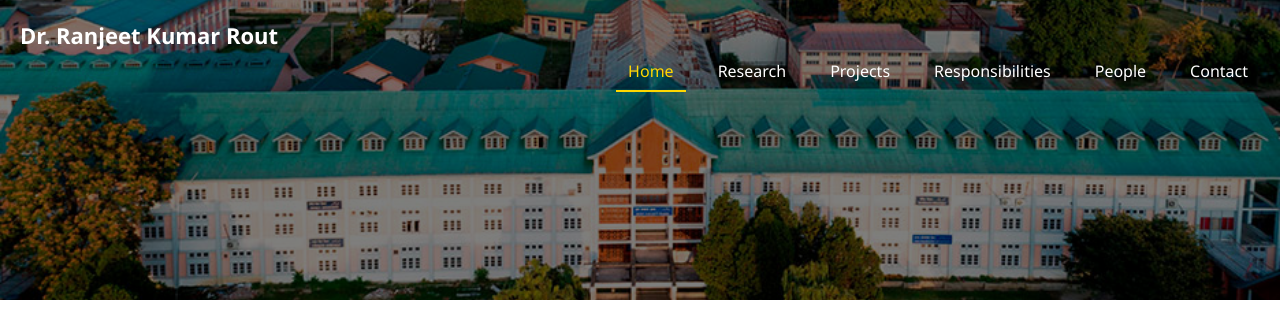
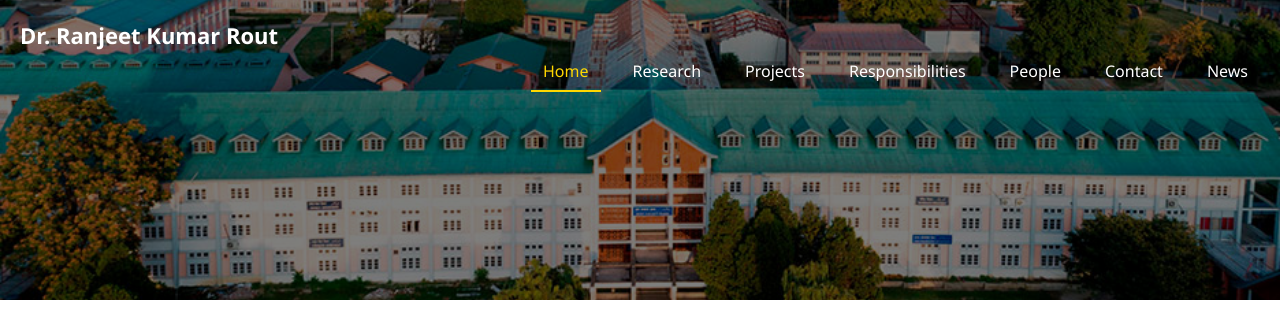
Before and after one commit to m-anish2003/prototype, a Flask app: page / in a window 1280 px wide. Shown: the top 321 px of the page. Run offline with Flask 3, Linux system fonts and the light colour scheme.

Commit message:
Possibly fixed all the changes on this branch

```diff
--- a/templates/contact.html
+++ b/templates/contact.html
@@ -24,6 +24,7 @@
                     <li><a href="{{ url_for('responsibilities') }}" class="{{ 'active' if active_page == 'responsibilities' else '' }}">Responsibilities</a></li>
                     <li><a href="{{ url_for('people') }}" class="{{ 'active' if active_page == 'people' else '' }}">People</a></li>
                     <li><a href="{{ url_for('contact') }}" class="{{ 'active' if active_page == 'contact' else '' }}">Contact</a></li>
+                    <li><a href="{{ url_for('news') }}" class="{{ 'active' if active_page == 'news' else '' }}">News</a></li>
                 </ul>
             </nav>
         </div>
--- a/templates/index.html
+++ b/templates/index.html
@@ -21,13 +21,13 @@
             <div class="menu-toggle" onclick="toggleMenu()"><i class="fas fa-bars"></i></div>
             <nav class="navbar" id="navbar">
                 <ul>
-                    <!-- Active page gets a class for styling -->
                     <li><a href="{{ url_for('home') }}" class="{{ 'active' if active_page == 'home' else '' }}">Home</a></li>
                     <li><a href="{{ url_for('research') }}" class="{{ 'active' if active_page == 'research' else '' }}">Research</a></li>
                     <li><a href="{{ url_for('projects') }}" class="{{ 'active' if active_page == 'projects' else '' }}">Projects</a></li>
                     <li><a href="{{ url_for('responsibilities') }}" class="{{ 'active' if active_page == 'responsibilities' else '' }}">Responsibilities</a></li>
                     <li><a href="{{ url_for('people') }}" class="{{ 'active' if active_page == 'people' else '' }}">People</a></li>
                     <li><a href="{{ url_for('contact') }}" class="{{ 'active' if active_page == 'contact' else '' }}">Contact</a></li>
+                    <li><a href="{{ url_for('news') }}" class="{{ 'active' if active_page == 'news' else '' }}">News</a></li>
                 </ul>
             </nav>
         </div>
--- a/templates/people.html
+++ b/templates/people.html
@@ -24,6 +24,7 @@
                     <li><a href="{{ url_for('responsibilities') }}" class="{{ 'active' if active_page == 'responsibilities' else '' }}">Responsibilities</a></li>
                     <li><a href="{{ url_for('people') }}" class="{{ 'active' if active_page == 'people' else '' }}">People</a></li>
                     <li><a href="{{ url_for('contact') }}" class="{{ 'active' if active_page == 'contact' else '' }}">Contact</a></li>
+                    <li><a href="{{ url_for('news') }}" class="{{ 'active' if active_page == 'news' else '' }}">News</a></li>
                 </ul>
             </nav>
         </div>
--- a/templates/projects.html
+++ b/templates/projects.html
@@ -24,6 +24,7 @@
                     <li><a href="{{ url_for('responsibilities') }}" class="{{ 'active' if active_page == 'responsibilities' else '' }}">Responsibilities</a></li>
                     <li><a href="{{ url_for('people') }}" class="{{ 'active' if active_page == 'people' else '' }}">People</a></li>
                     <li><a href="{{ url_for('contact') }}" class="{{ 'active' if active_page == 'contact' else '' }}">Contact</a></li>
+                    <li><a href="{{ url_for('news') }}" class="{{ 'active' if active_page == 'news' else '' }}">News</a></li>
                 </ul>
             </nav>
         </div>
--- a/templates/research.html
+++ b/templates/research.html
@@ -24,6 +24,7 @@
                     <li><a href="{{ url_for('responsibilities') }}" class="{{ 'active' if active_page == 'responsibilities' else '' }}">Responsibilities</a></li>
                     <li><a href="{{ url_for('people') }}" class="{{ 'active' if active_page == 'people' else '' }}">People</a></li>
                     <li><a href="{{ url_for('contact') }}" class="{{ 'active' if active_page == 'contact' else '' }}">Contact</a></li>
+                    <li><a href="{{ url_for('news') }}" class="{{ 'active' if active_page == 'news' else '' }}">News</a></li>
                 </ul>
             </nav>
         </div>
--- a/templates/responsibilities.html
+++ b/templates/responsibilities.html
@@ -24,6 +24,7 @@
                     <li><a href="{{ url_for('responsibilities') }}" class="{{ 'active' if active_page == 'responsibilities' else '' }}">Responsibilities</a></li>
                     <li><a href="{{ url_for('people') }}" class="{{ 'active' if active_page == 'people' else '' }}">People</a></li>
                     <li><a href="{{ url_for('contact') }}" class="{{ 'active' if active_page == 'contact' else '' }}">Contact</a></li>
+                    <li><a href="{{ url_for('news') }}" class="{{ 'active' if active_page == 'news' else '' }}">News</a></li>
                 </ul>
             </nav>
         </div>
```
Also changed, not shown: 1 other file.
